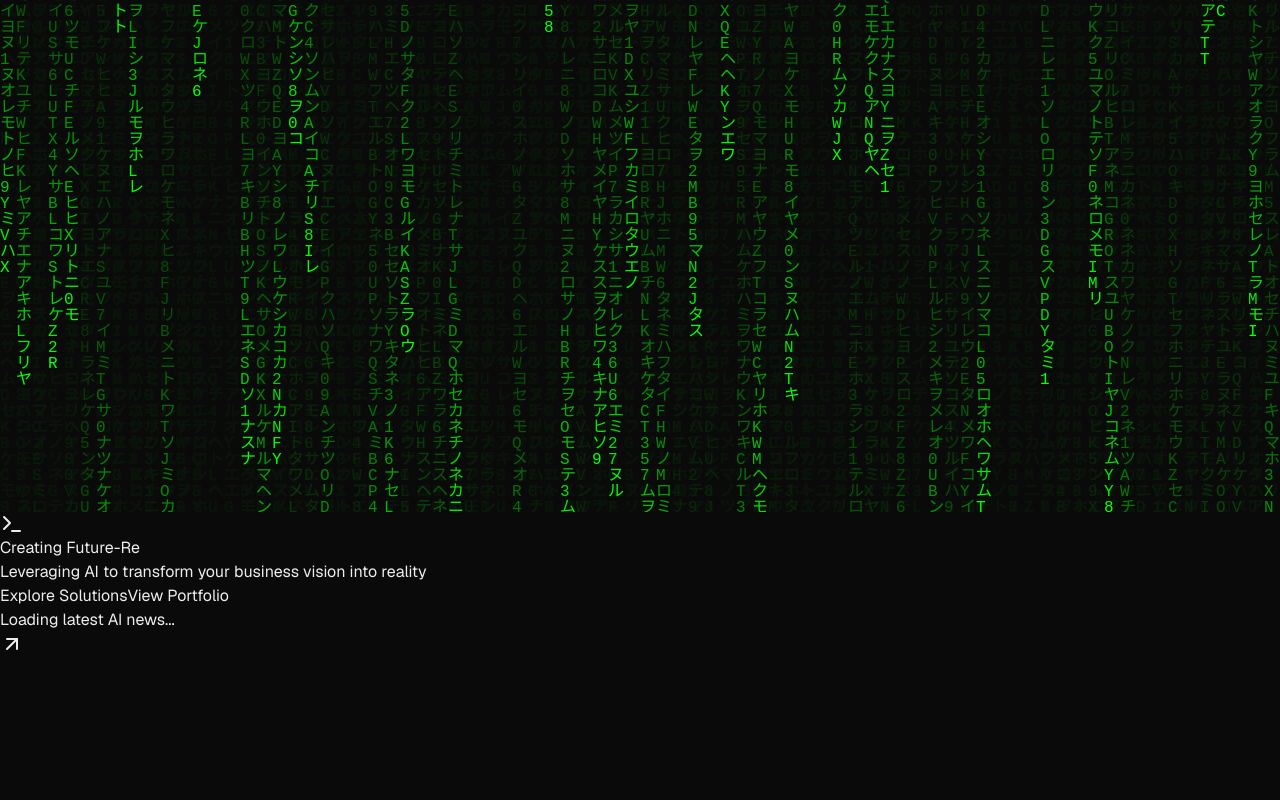
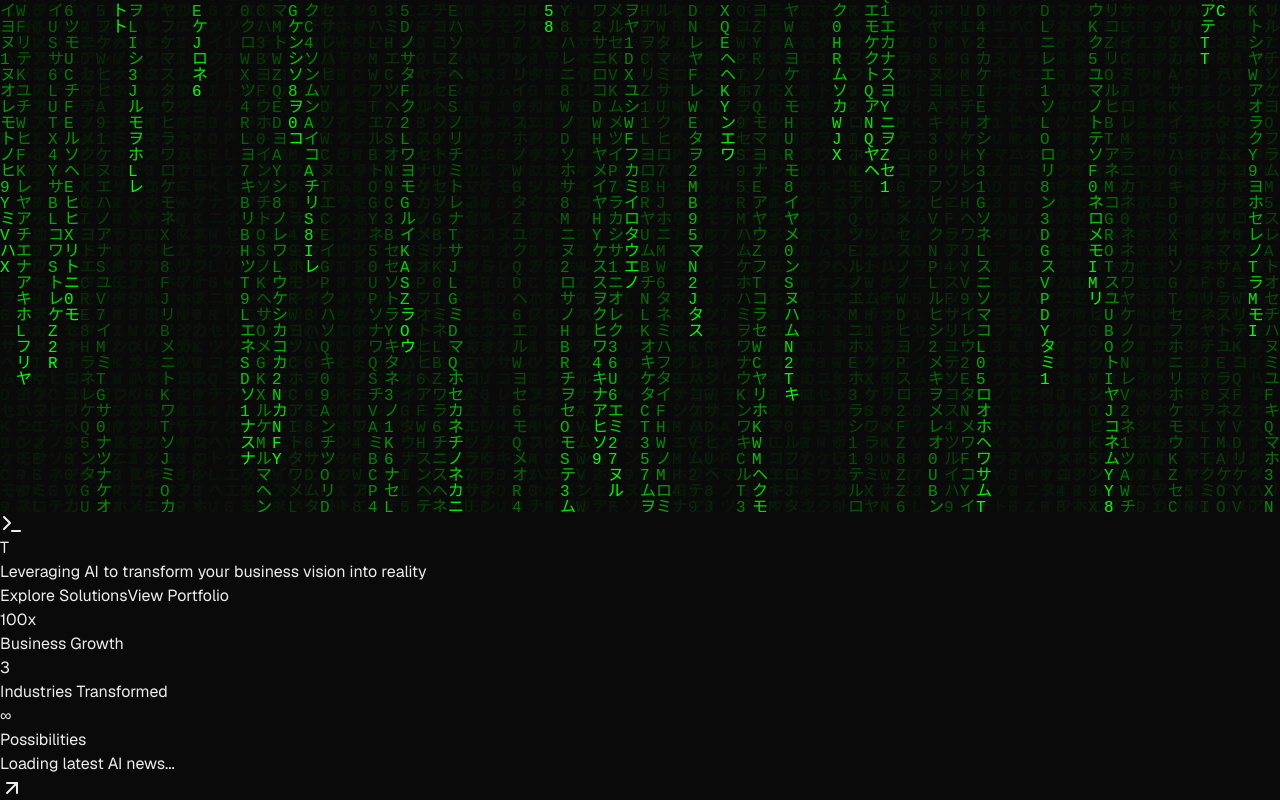
Before and after one commit to chikuma0/dera-next, a Next.js app: page / in a window 1280 px wide. Shown: the part 357-1157 px from the top of the page. Before the commit the page ends 1013 px from the top, so only its background shows below. Built offline with nearby package versions, Linux system fonts and the light colour scheme; no server answers.

Commit message:
fix: resolve type definitions for NewsItem and framer-motion version

```diff
--- a/package.json
+++ b/package.json
@@ -15,7 +15,7 @@
     "axios": "^1.6.2",
     "cheerio": "^1.0.0-rc.12",
     "date-fns": "^2.30.0",
-    "framer-motion": "^10.16.4",
+    "framer-motion": "^11.15.0",
     "lucide-react": "^0.292.0",
     "next": "^15.1.1",
     "react": "^18.2.0",
--- a/src/components/hero/HeroSection.tsx
+++ b/src/components/hero/HeroSection.tsx
@@ -2,22 +2,17 @@
 
 import React, { useState, useEffect } from 'react';
 import { Terminal } from 'lucide-react';
-import { motion, MotionProps } from 'framer-motion';
+import { motion } from 'framer-motion';
 import MatrixBackground from './MatrixBackground';
-
-type MotionDivProps = MotionProps & React.HTMLAttributes<HTMLDivElement>;
-type MotionSpanProps = MotionProps & React.HTMLAttributes<HTMLSpanElement>;
-
-const MotionButton = motion.button;
 
 const HeroSection = () => {
   const [text, setText] = useState('');
   const [showCursor, setShowCursor] = useState(true);
 
   const phrases = [
-    'Creating Future-Ready Solutions',
     'Transforming Impossible to Inevitable',
-    'Bridging Business and AI'
+    'Bridging Business and AI',
+    'Creating Future-Ready Solutions'
   ];
 
   useEffect(() => {
@@ -40,12 +35,12 @@ const HeroSection = () => {
       let typeSpeed = isDeleting ? 50 : 100;
 
       if (!isDeleting && currentCharIndex === currentPhrase.length) {
-        typeSpeed = 2000;
+        typeSpeed = 2000; // Pause at the end
         isDeleting = true;
       } else if (isDeleting && currentCharIndex === 0) {
         isDeleting = false;
         currentPhraseIndex = (currentPhraseIndex + 1) % phrases.length;
-        typeSpeed = 500;
+        typeSpeed = 500; // Pause before starting new phrase
       }
 
       timeoutId = setTimeout(type, typeSpeed);
@@ -53,6 +48,7 @@ const HeroSection = () => {
 
     type();
 
+    // Cursor blink effect
     const cursorInterval = setInterval(() => {
       setShowCursor(prev => !prev);
     }, 500);
@@ -61,55 +57,78 @@ const HeroSection = () => {
       clearTimeout(timeoutId);
       clearInterval(cursorInterval);
     };
-  }, []);
+  }, [phrases]); // Added phrases to the dependency array
 
   return (
     <div className="relative min-h-screen bg-black text-green-400 flex flex-col items-center justify-center p-4">
       <MatrixBackground />
-      <div className="relative z-10 text-center max-w-4xl">
+
+      {/* Main content */}
       <motion.div
         initial={{ opacity: 0, y: 20 }}
         animate={{ opacity: 1, y: 0 }}
         transition={{ duration: 0.8 }}
+        className="relative z-10 text-center max-w-4xl"
       >
         <div className="mb-6">
           <Terminal className="inline-block w-16 h-16 mb-4" />
         </div>
 
-          <h1 className="text-5xl font-bold mb-6 min-h-24 font-mono">
+        <h1 className="text-5xl font-bold mb-6 min-h-24">
           {text}
           <span className={`inline-block w-2 h-8 ml-1 bg-green-400 ${showCursor ? 'opacity-100' : 'opacity-0'}`}>
           </span>
         </h1>
 
-          <div className="text-xl mb-12 text-green-300">
-            <motion.span
+        <motion.p
           initial={{ opacity: 0 }}
           animate={{ opacity: 1 }}
           transition={{ delay: 0.5, duration: 0.5 }}
+          className="text-xl mb-12 text-green-300"
         >
           Leveraging AI to transform your business vision into reality
-            </motion.span>
-          </div>
+        </motion.p>
 
         <div className="flex justify-center gap-6">
-            <MotionButton
-              className="bg-green-400 text-black px-8 py-3 rounded-lg font-semibold hover:bg-green-300 transition-colors"
+          <motion.button
             whileHover={{ scale: 1.05 }}
             whileTap={{ scale: 0.95 }}
+            className="bg-green-400 text-black px-8 py-3 rounded-lg font-semibold hover:bg-green-300 transition-colors"
           >
             Explore Solutions
-            </MotionButton>
-            <MotionButton
-              className="border-2 border-green-400 px-8 py-3 rounded-lg font-semibold hover:bg-green-400 hover:text-black transition-colors"
+          </motion.button>
+          <motion.button
             whileHover={{ scale: 1.05 }}
             whileTap={{ scale: 0.95 }}
+            className="border-2 border-green-400 px-8 py-3 rounded-lg font-semibold hover:bg-green-400 hover:text-black transition-colors"
           >
             View Portfolio
-            </MotionButton>
+          </motion.button>
         </div>
       </motion.div>
+
+      {/* Stats or social proof */}
+      <motion.div
+        initial={{ opacity: 0, y: 20 }}
+        animate={{ opacity: 1, y: 0 }}
+        transition={{ delay: 1, duration: 0.8 }}
+        className="absolute bottom-8 left-0 right-0"
+      >
+        <div className="flex justify-center gap-12 text-green-300">
+          <div className="text-center">
+            <div className="text-2xl font-bold">100x</div>
+            <div className="text-sm">Business Growth</div>
           </div>
+          <div className="text-center">
+            <div className="text-2xl font-bold">3</div>
+            <div className="text-sm">Industries Transformed</div>
+          </div>
+          <div className="text-center">
+            <div className="text-2xl font-bold">∞</div>
+            <div className="text-sm">Possibilities</div>
+          </div>
+        </div>
+      </motion.div>
     </div>
   );
 };
```
Also changed, not shown: src/components/news/NewsTicker.tsx (+6 -1 lines), src/types/index.ts (+1 -24 lines), 2 other files (tests, documents, lock files or other folders). Lines whose indentation alone changed are shown as unchanged.
